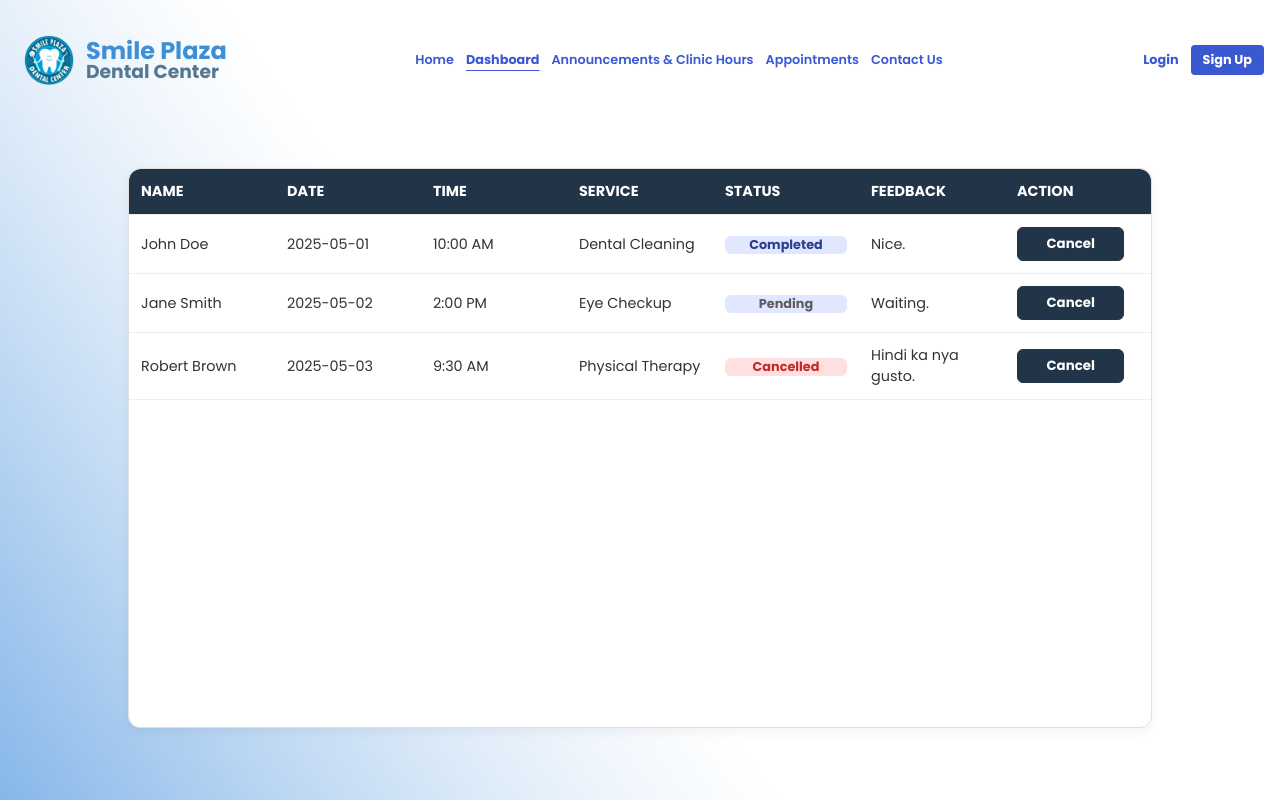
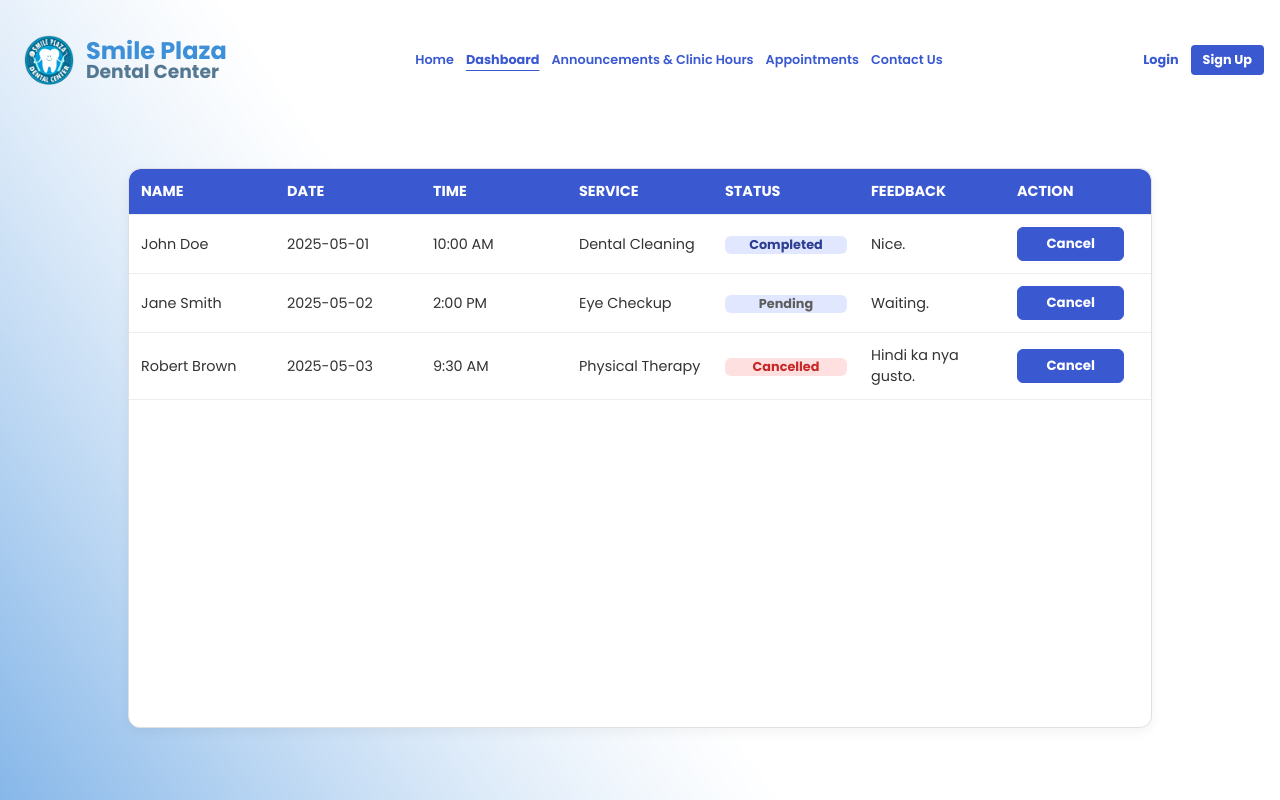
Before and after one commit to Exuille/Smile-Plaza, a React (Vite) app in the folder frontend/: page /dashboard in a window 1280 px wide. Built offline with nearby package versions, Linux system fonts and the light colour scheme; the HTML template or start-up script is replaced by a standard one.

Commit message:
Update table and button colors

```diff
--- a/frontend/src/static/dashboard.css
+++ b/frontend/src/static/dashboard.css
@@ -29,7 +29,7 @@
 }
 
 .table-wrapper thead {
-    background-color: #213448;
+    background-color: #3A59D1;
     color: #fff;
 }
 
@@ -75,7 +75,7 @@
 }
 
 .table-wrapper select:focus {
-    border-color: #213448;
+    border-color: #3A59D1;
     outline: none;
     background-color: #ffffff;
 }
@@ -134,8 +134,8 @@
     font-weight: bold;
     width: 88%;
     border-radius: 6px;
-    border: 1px solid #213448;
-    background-color: #213448;
+    border: 1px solid #3A59D1;
+    background-color: #3A59D1;
 }
 
 .dropdown-menu {
@@ -165,7 +165,7 @@
 }
 
 .dropdown-menu button:hover {
-    background-color: #213448;
+    background-color: #3A59D1;
     color: #ffffff;
 }
 
```
